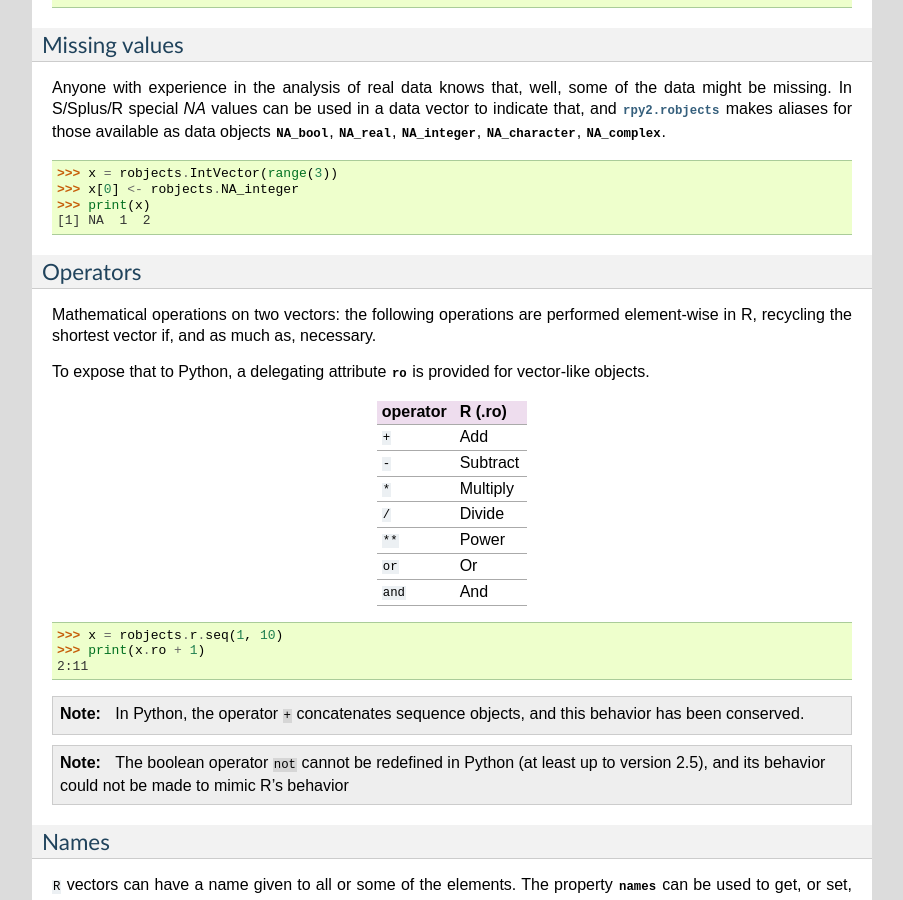
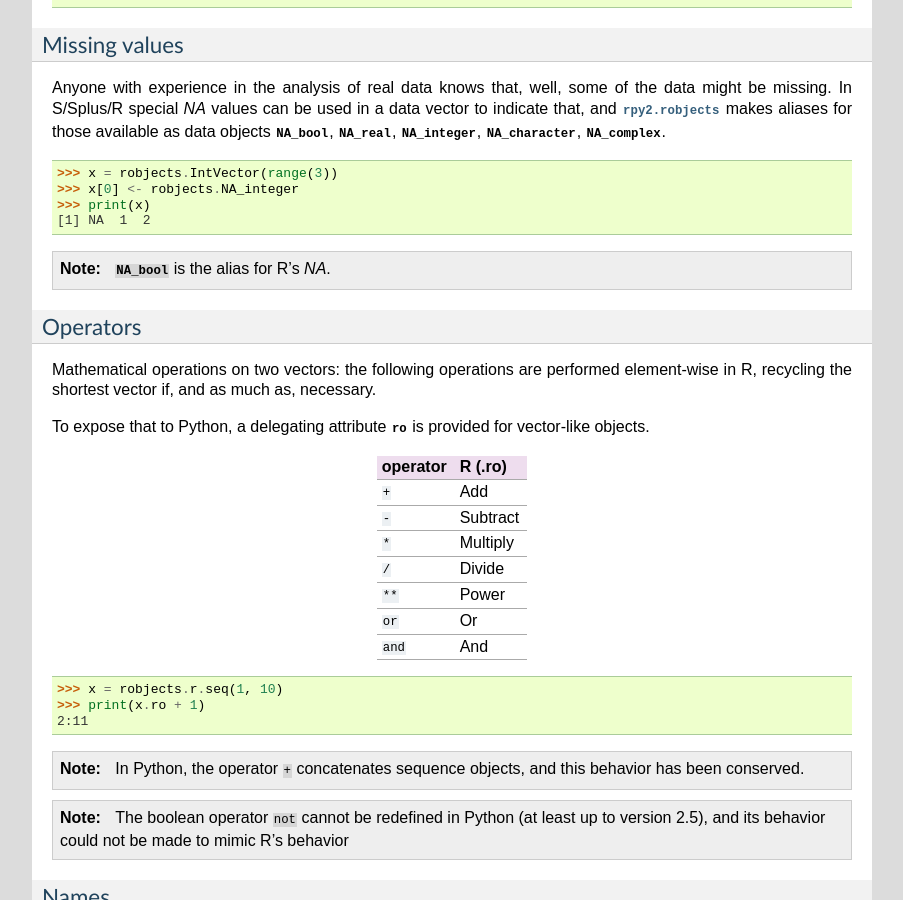
Before and after one commit to rpy2/rpy2, a Sphinx documentation site: the page built from doc/source/robjects.rst, in a window 1280 px wide and 900 px high, scrolled down 5607 px. Shown: the whole window, without its empty margins (198-1101 px from the left). Built offline with Sphinx 7.4.7, drawn with Linux system fonts in a browser that asks for light colours; formulas are drawn with MathJax 3.

Commit message:
added note about NA

```diff
--- a/doc/source/robjects.rst
+++ b/doc/source/robjects.rst
@@ -382,6 +382,10 @@ those available as data objects :data:`NA_bool`, :data:`NA_real`, :data:`NA_inte
 >>> print(x)
 [1] NA  1  2
 
+
+.. note::
+
+   :data:`NA_bool` is the alias for R's *NA*.
 
 .. _robjects-operationsdelegator:
 
```
